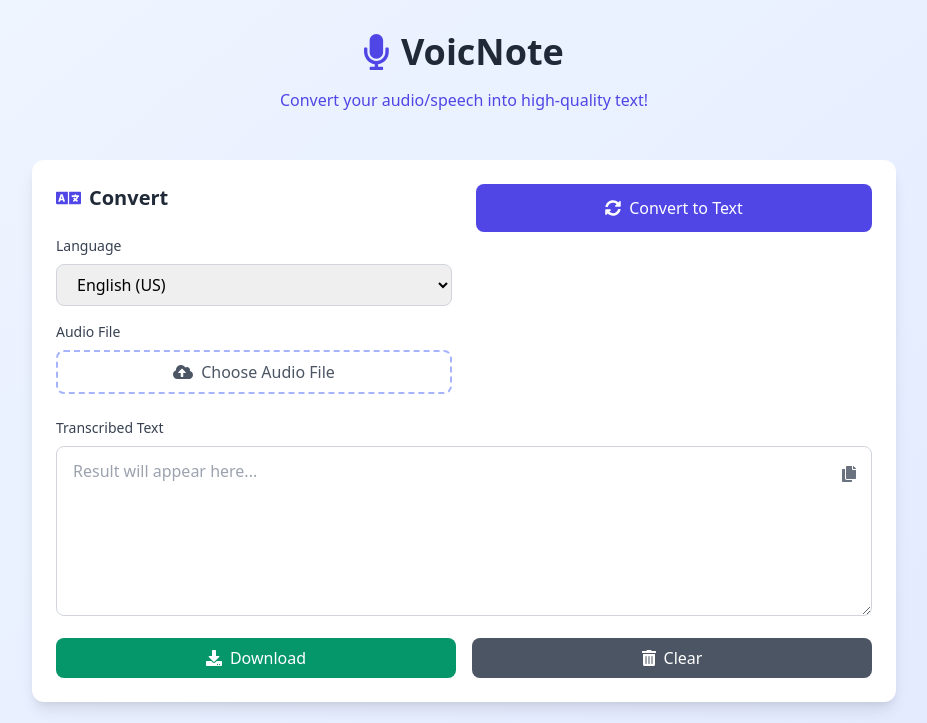
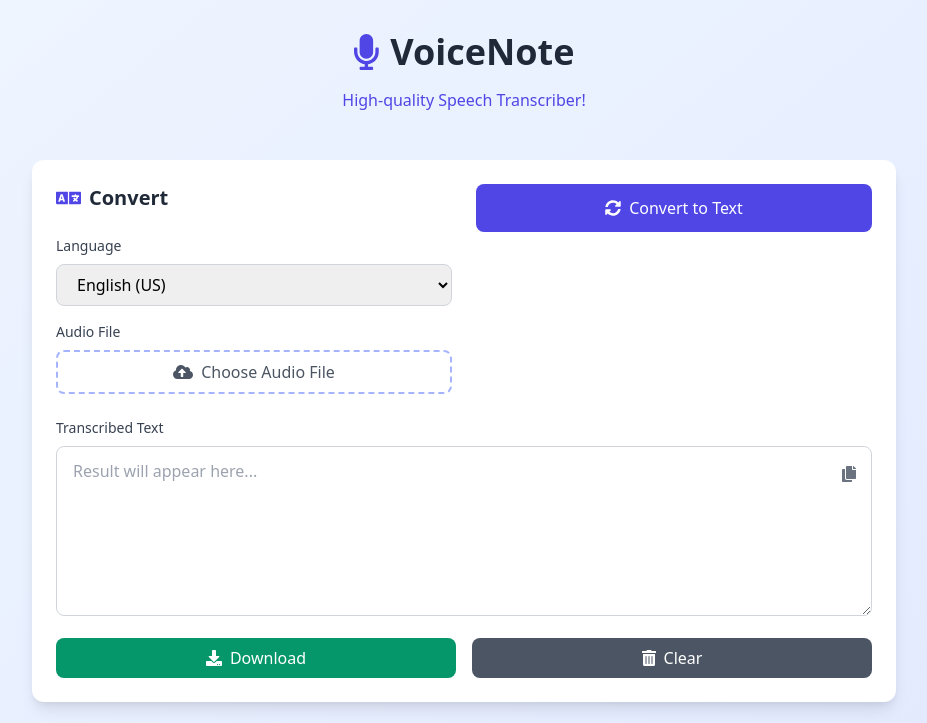
Before and after one commit to codeAlphaBravosite/trans, a plain HTML site: page index.html in a window 1280 px wide. Shown: the top 723 px of the page, without its empty margins (176-1103 px from the left). Drawn offline with nearby package versions, Linux system fonts and the light colour scheme.

Commit message:
Update index.html

```diff
--- a/index.html
+++ b/index.html
@@ -21,9 +21,9 @@
         <div class="text-center mb-12">
             <div class="flex items-center justify-center mb-4">
                 <i class="fas fa-microphone text-4xl text-indigo-600 mr-3"></i>
-                <h1 class="text-4xl font-bold text-gray-800">VoicNote</h1>
+                <h1 class="text-4xl font-bold text-gray-800">VoiceNote</h1>
             </div>
-            <p class="text-indigo-600 font-medium">Convert your audio/speech into high-quality text!</p>
+            <p class="text-indigo-600 font-medium">High-quality Speech Transcriber!</p>
         </div>
 
         <!-- Main Conversion Panel -->
```
